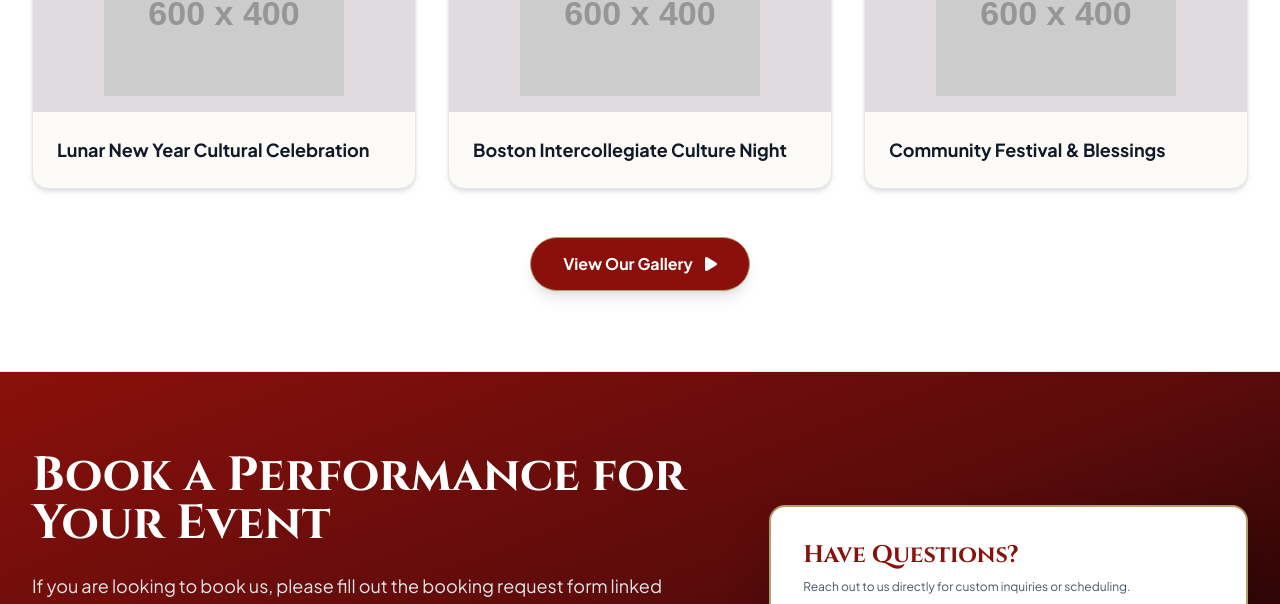
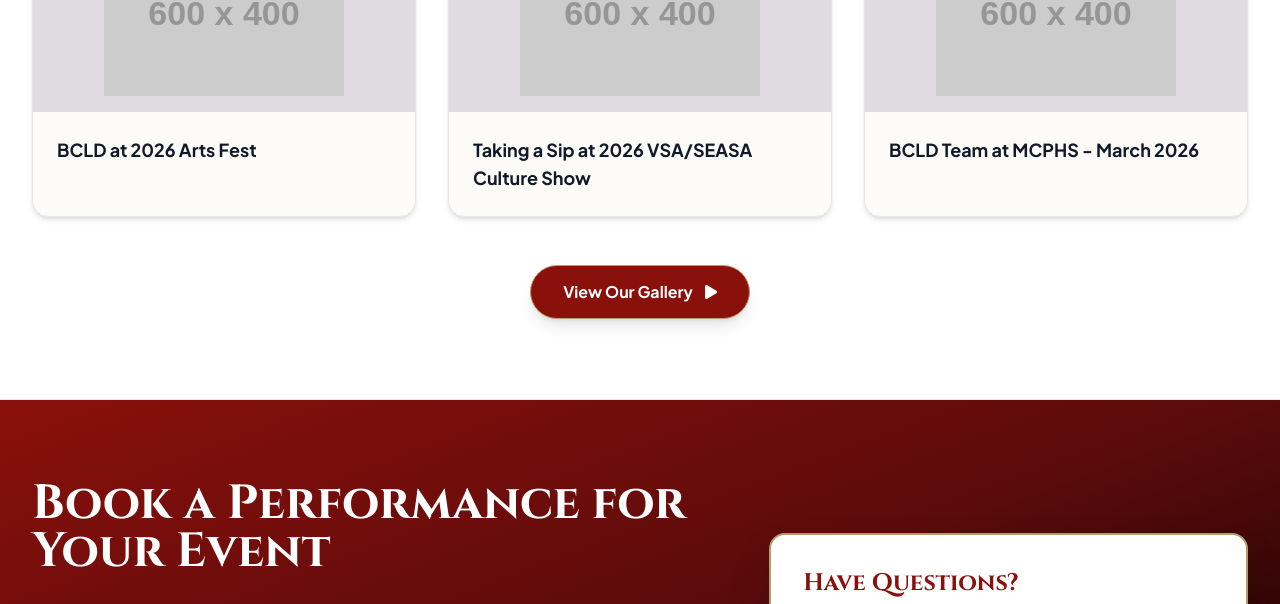
Before and after one commit to bc-liondance/bcliondance, a plain HTML site: page index.html in a window 1280 px wide. Shown: the part 2499-3103 px from the top of the page. Drawn offline with nearby package versions, Linux system fonts and the light colour scheme; placeholder pictures from the web are drawn by us.

Commit message:
Update index.html

```diff
--- a/index.html
+++ b/index.html
@@ -344,7 +344,7 @@
                         <img src="BCLD_Logo.jpg" alt="Lunar New Year Showcase" class="w-full h-full object-contain p-4 bg-bcMaroon/5" onerror="this.onerror=null; this.src='https://placehold.co/600x400/8a100b/b29d6c?text=Performance+Photo';">
                     </div>
                     <div class="p-6">
-                        <h3 class="font-bold text-lg text-gray-900">Lunar New Year Cultural Celebration</h3>
+                        <h3 class="font-bold text-lg text-gray-900">BCLD at 2026 Arts Fest</h3>
                     </div>
                 </div>
 
@@ -354,7 +354,7 @@
                         <img src="BCLD_Logo.jpg" alt="Culture Show Performance" class="w-full h-full object-contain p-4 bg-bcMaroon/5" onerror="this.onerror=null; this.src='https://placehold.co/600x400/8a100b/b29d6c?text=Performance+Photo';">
                     </div>
                     <div class="p-6">
-                        <h3 class="font-bold text-lg text-gray-900">Boston Intercollegiate Culture Night</h3>
+                        <h3 class="font-bold text-lg text-gray-900">Taking a Sip at 2026 VSA/SEASA Culture Show</h3>
                     </div>
                 </div>
 
@@ -364,7 +364,7 @@
                         <img src="BCLD_Logo.jpg" alt="Community Festival" class="w-full h-full object-contain p-4 bg-bcMaroon/5" onerror="this.onerror=null; this.src='https://placehold.co/600x400/8a100b/b29d6c?text=Performance+Photo';">
                     </div>
                     <div class="p-6">
-                        <h3 class="font-bold text-lg text-gray-900">Community Festival & Blessings</h3>
+                        <h3 class="font-bold text-lg text-gray-900">BCLD Team at MCPHS - March 2026</h3>
                     </div>
                 </div>
             </div>
```
